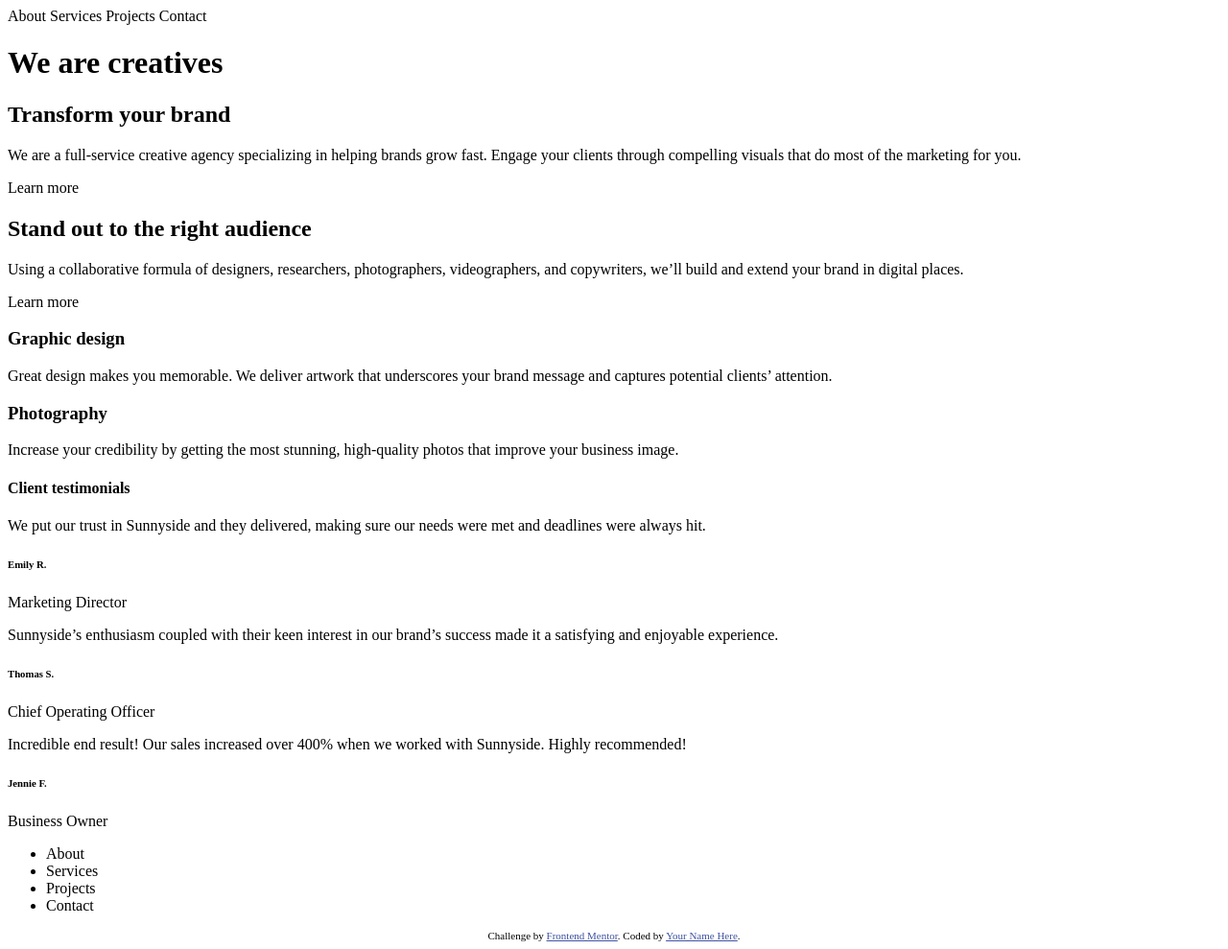
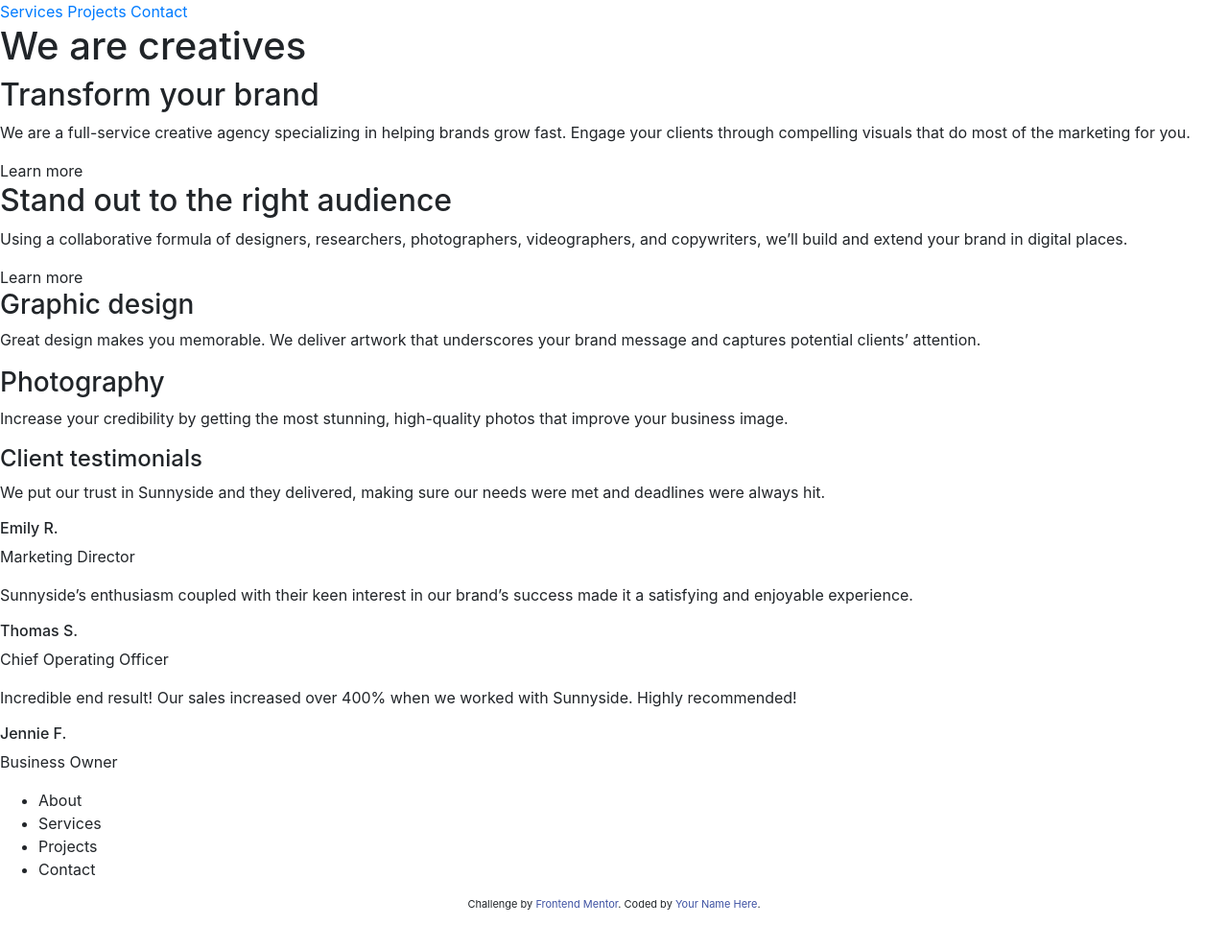
Before and after one commit to felisbertotati/Sunnyside-agency-design, a plain HTML site: page index.html in a window 1280 px wide. Shown: the whole page at 96% size. After the commit the page ends 951 px from the top, so only its background shows below. Drawn offline with nearby package versions, Linux system fonts and the light colour scheme.

Commit message:
-added bootstrap link

```diff
--- a/assets/style.css
+++ b/assets/style.css
@@ -0,0 +1,7 @@
+.attribution {
+  font-size: 11px;
+  text-align: center;
+}
+.attribution a {
+  color: hsl(228, 45%, 44%);
+}
--- a/index.html
+++ b/index.html
@@ -12,22 +12,24 @@
       href="./images/favicon-32x32.png"
     />
 
+    <link
+      rel="stylesheet"
+      href="https://cdn.jsdelivr.net/npm/bootstrap@4.6.2/dist/css/bootstrap.min.css"
+      integrity="sha384-xOolHFLEh07PJGoPkLv1IbcEPTNtaed2xpHsD9ESMhqIYd0nLMwNLD69Npy4HI+N"
+      crossorigin="anonymous"
+    />
+    <link rel="stylesheet" href="./assets/style.css" />
     <title>Frontend Mentor | Sunnyside agency landing page</title>
 
     <!-- Feel free to remove these styles or customise in your own stylesheet 👍 -->
-    <style>
-      .attribution {
-        font-size: 11px;
-        text-align: center;
-      }
-      .attribution a {
-        color: hsl(228, 45%, 44%);
-      }
-    </style>
   </head>
   <body>
     <header>
-      <nav>About Services Projects Contact</nav>
+      <nav>
+        <a href=""> Services </a>
+        <a href=""> Projects </a>
+        <a href="">Contact </a>
+      </nav>
       <h1>We are creatives</h1>
     </header>
     <main>
```
